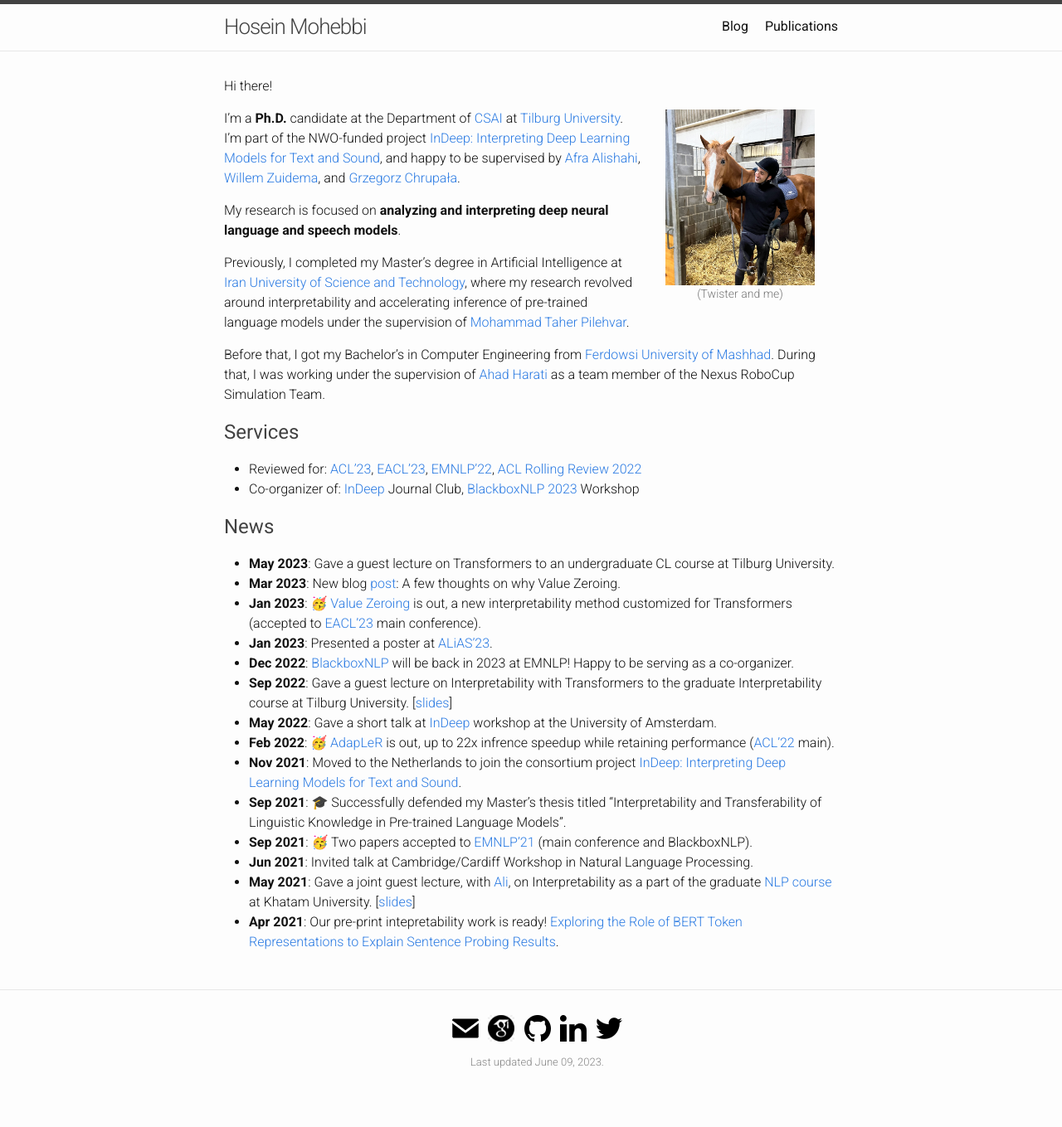
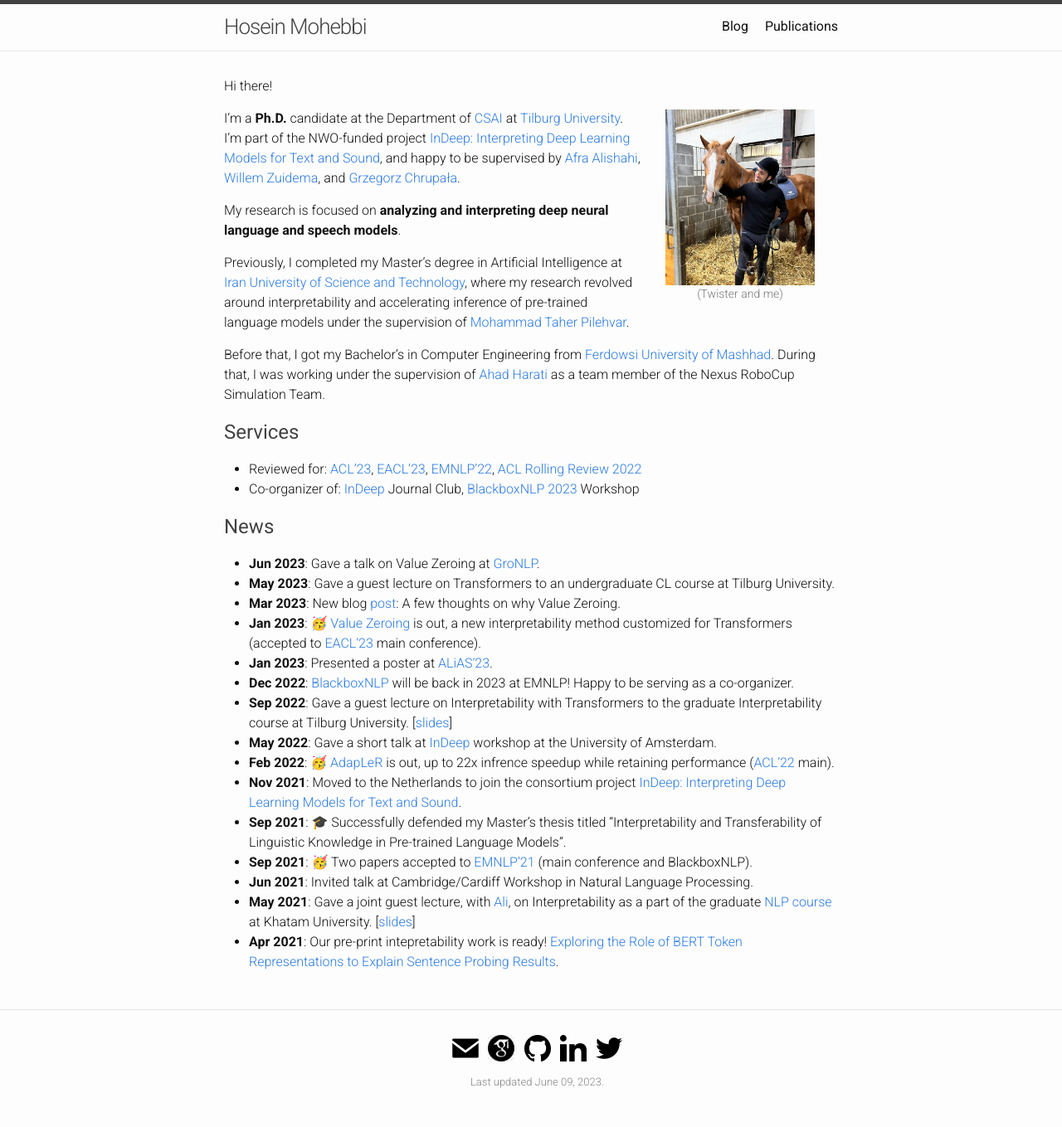
Before and after one commit to hmohebbi/hmohebbi.github.io, a Jekyll site: the page built from index.md, in a window 1280 px wide. Shown: the whole page at 83% size. Built offline with Jekyll 4.4.1, drawn with Linux system fonts in a browser that asks for light colours; before the commit the page ends 1335 px from its top, so only the background shows below that.

Commit message:
Update index.md

```diff
--- a/index.md
+++ b/index.md
@@ -36,6 +36,7 @@ Before that, I got my Bachelor’s in Computer Engineering from [Ferdowsi Univer
 * Co-organizer of: [InDeep](https://interpretingdl.github.io/) Journal Club, [BlackboxNLP 2023](https://blackboxnlp.github.io/) Workshop
 
 ## <span style="color:#424242">News </span>
+* __Jun 2023__: Gave a talk on Value Zeroing at [GroNLP](https://www.rug.nl/research/clcg/research/cl/).
 * __May 2023__: Gave a guest lecture on Transformers to an undergraduate CL course at Tilburg University.
 * __Mar 2023__: New blog [post](https://hmohebbi.github.io/blog/value-zeroing): A few thoughts on why Value Zeroing.
 * __Jan 2023__: 🥳 [Value Zeroing](https://arxiv.org/abs/2301.12971) is out, a new interpretability method customized for Transformers (accepted to [EACL'23](https://2023.eacl.org/) main conference).
```
